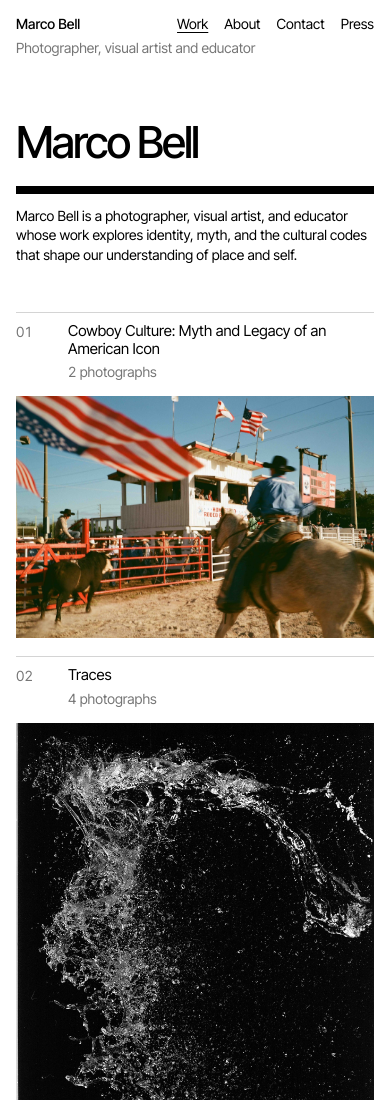
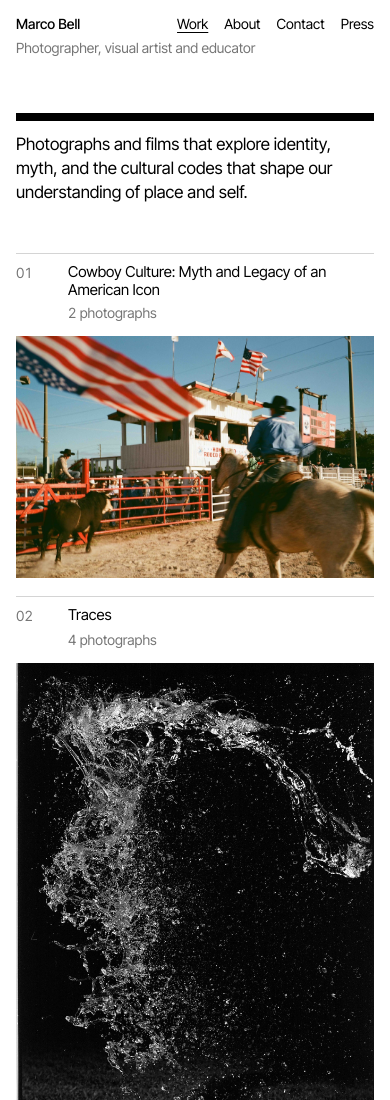
Before and after one commit to marcobell16/marcobell16.github.io, a plain HTML site: page index.html in a window 390 px wide. Shown: the top 1100 px of the page. Drawn offline with Linux system fonts and the light colour scheme.

Commit message:
Home: say the name once
Remove the big name and start the intro with the work, not the name.

Co-Authored-By: Claude Opus 5.5 <noreply@anthropic.com>
Claude-Session: https://claude.ai/code/session_014a2Ebn2JuWhj32qGzPZn7s

```diff
--- a/assets/site.css
+++ b/assets/site.css
@@ -171,8 +171,7 @@ figcaption { display: flex; gap: 16px; margin-top: 8px; font-size: 12px; line-he
   .top .role { grid-column: 7 / 10; }
   .top nav { grid-column: 10 / 13; }
 
-  /* Home: the header already carries the name, so no big title */
-  .home .bigname { display: none; }
+  /* Home: the header carries the name, once */
   .home > .bar { margin-top: 10vh; }
   .home-grid { margin-top: 14px; row-gap: 44px; grid-template-rows: auto 1fr; }
   .works .t, .presslist .t { text-wrap: balance; }
@@ -214,7 +213,8 @@ figcaption { display: flex; gap: 16px; margin-top: 8px; font-size: 12px; line-he
   .top nav { grid-column: 3 / 7; gap: 16px; }
   .top .role { grid-column: 1 / -1; grid-row: 2; }
 
-  .bigname.lead { margin-top: 6vh; }
+  .home > .bar { margin-top: 5vh; }
+  .home .intro { font-size: 17px; line-height: 1.4; }
   .home .stage { display: none; }
   .home .index, .home .intro { grid-column: 1 / -1; grid-row: auto; }
   .works a, .presslist a, .presslist .row { grid-template-columns: 2.5rem 1fr; padding-bottom: 18px; }
--- a/index.html
+++ b/index.html
@@ -20,10 +20,9 @@
 </header>
 <main id="main">
 <section class="home">
-<p class="bigname lead" aria-hidden="true"><span>Marco</span> <span>Bell</span></p>
 <div class="bar"></div>
 <div class="grid home-grid">
-  <p class="intro">Marco Bell is a photographer, visual artist, and educator whose work explores identity, myth, and the cultural codes that shape our understanding of place and self.</p>
+  <p class="intro">Photographs and films that explore identity, myth, and the cultural codes that shape our understanding of place and self.</p>
   <div class="stage" aria-hidden="true"><img src="/images/cowboy/cover.jpg" width="2479" height="1689" alt="" data-i="0" class="on" decoding="async"><img src="/images/traces/cover.jpg" width="1380" height="2048" alt="" data-i="1" decoding="async"><img src="/images/oro-verde/cover.jpg" width="1817" height="1440" alt="" data-i="2" decoding="async"><img src="/images/bolivarny/cover.jpg" width="1495" height="1200" alt="" data-i="3" decoding="async"><img src="/images/palimpsesto/cover.jpg" width="787" height="626" alt="" data-i="4" decoding="async"><img src="/images/kangbashi/cover.jpg" width="787" height="525" alt="" data-i="5" decoding="async"><img src="/images/edges-of-language/cover.jpg" width="1798" height="1200" alt="" data-i="6" decoding="async"><img src="/images/dresscode/cover.jpg" width="2430" height="3640" alt="" data-i="7" decoding="async"></div>
   <div class="index">
     <h1 class="sr">Work</h1>
```
